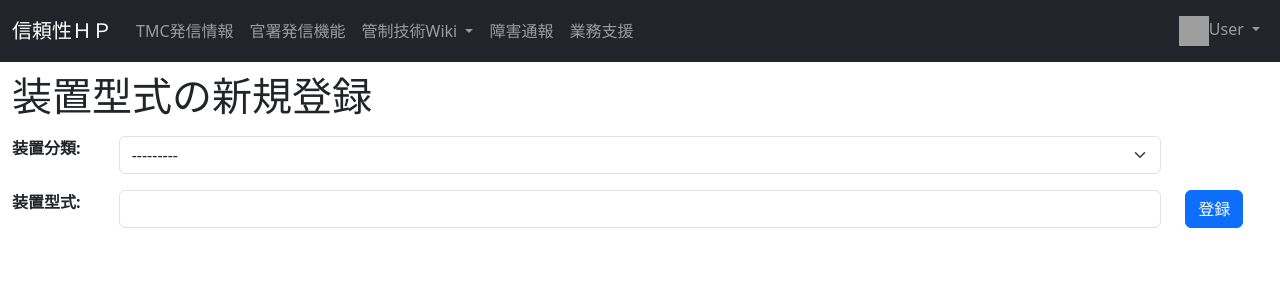
After one commit to anquess/r_info, a Django app: page /eqs/eqtypes/new/ in a window 1280 px wide. The commit adds this page. Shown: the top 300 px of the page. Run offline with Django 3.2, Linux system fonts and the light colour scheme; the visitor is signed in with stand-in values (Sample User, id 1); data that the repository does not hold is empty; parts of the project's set-up code (start-up, migrations or seed data) failed here and were passed over; some libraries are stand-ins or nearby versions; grey boxes are pictures that could not be loaded.

Commit message:
add 装置型式登録画面

```diff
--- a/rise_info/eqs/forms.py
+++ b/rise_info/eqs/forms.py
@@ -1,11 +1,11 @@
 from django import forms
 from django.http import Http404
 from django.urls import reverse_lazy
-
+from django.forms import ModelChoiceField
 import csv
 
 from .widgets import SuggestWidget
-from .models import Eqtype
+from .models import Eqtype, EQ_class
 from rise_info.baseForms import csvFormatCheck
 
 
@@ -17,16 +17,20 @@ def formatCheck(eqtypes):
 class EqTypeCreateForm(forms.ModelForm):
     def __init__(self, *args, **kwargs):
         super().__init__(*args, **kwargs)
-        for _, value in self.fields.items():
-            value.widget.attrs['placeholder'] = value.help_text
-            value.widget.attrs['class'] = 'form-control'
+        for key, value in self.fields.items():
+            value.widget.attrs['class'] = 'form-select'
 
+    #eq_class = ModelChoiceField(label="装置分類", queryset=EQ_class.objects.all())
     class Meta:
         model = Eqtype
-        fields = '__all__'
-        widgets = {
-            'relation_posts': SuggestWidget(attrs={'data-url': reverse_lazy('eqs:api_posts_get')}),
+        fields = ('eq_class',)
+        widget = {
+            'eq_class': forms.widgets.Select(attrs={
+                "class":"form-select",
+            })
         }
+
+
 
 
 class UploadFileForm(forms.Form):
--- a/rise_info/eqs/models.py
+++ b/rise_info/eqs/models.py
@@ -82,7 +82,7 @@ class Eqtype(models.Model):
     eq_class = models.ForeignKey(
         EQ_class, verbose_name='装置分類', null=True, blank=True,
         related_name='eqtype', on_delete=models.CASCADE)
-    create_at = models.DateTimeField(verbose_name='登録日時')
+    create_at = models.DateTimeField(verbose_name='登録日時', auto_now_add=True)
 
     def __str__(self):
         return self.id
--- /dev/null
+++ b/rise_info/eqs/templates/eqs/eqTypesNew.html
@@ -0,0 +1,30 @@
+{% extends "base.html" %}
+{% block extraheader %}
+<script src="/static/infos/js/clickCheck.js"></script>
+{% endblock %}
+{% block main %}
+<h1>装置型式の新規登録</h1>
+<form method="post">
+    {% csrf_token %}
+    <div class="row py-2">
+        <div class="col-1">
+            <label for="eq_class" class="form-label fw-bold">装置分類:</label>
+        </div>
+        <div class="col-10">
+            {{form.eq_class}}
+        </div>
+    </div>
+    <div class="row py-2">
+        <div class="col-1">
+            <label for="id" class="form-label fw-bold">装置型式:</label>
+        </div>
+        <div class="col-10">
+            <input class="form-control" id="id" name="id" maxlength="24">
+        </div>
+        <div class="col-1">
+            <button class="btn btn-primary" type="submit">登録</button>
+        </div>
+
+    </div>
+</form>
+{% endblock %}
--- a/rise_info/eqs/templates/eqs/eqtypes/upload.html
+++ b/rise_info/eqs/templates/eqs/eqtypes/upload.html
@@ -32,6 +32,7 @@
     </div>
   </div>
 </form>
+<a class="btn btn-primary" href="{% url 'eqs:eqtype_new' %}">新規登録</a>
 {% if eqtypes %}
 <table class="table">
   <thead>
--- a/rise_info/eqs/urls.py
+++ b/rise_info/eqs/urls.py
@@ -8,5 +8,6 @@ urlpatterns = [
     path('eqtypes/', views.file_upload, name='eqtype'),
     path('eqtypes/download/', views.file_downnload, name='eqtype_download'),
     path("eqtypes/<slug:slug>/del/", views.eqtype_del, name="eqtype_del"),
-    path('eqtypes/api/posts/', views.api_posts_get, name='api_posts_get')
+    path('eqtypes/api/posts/', views.api_posts_get, name='api_posts_get'),
+    path('eqtypes/new/', views.eqtype_new, name='eqtype_new')
 ]
--- a/rise_info/eqs/views.py
+++ b/rise_info/eqs/views.py
@@ -3,10 +3,11 @@ from django.http import HttpResponseRedirect, FileResponse
 from django.shortcuts import redirect, render
 from django.contrib import messages
 from django.http import JsonResponse
+from django.utils.text import slugify
 
 import sys
 
-from .forms import UploadFileForm
+from .forms import UploadFileForm, EqTypeCreateForm
 from .models import Eqtype, eqtypes_csv_import
 from accounts.views import addIsStaff
 from histories.models import getLastUpdateAt
@@ -82,3 +83,31 @@ def handle_uploaded_file(file_obj):
 @login_required
 def file_downnload(request):
     return FileResponse(open('uploads/documents/EQTypes.csv', 'rb'), filename='EQTypes.csv', as_attachment=True)
+
+@login_required
+def eqtype_new(request):
+    if not request.user.is_staff:
+        messages.add_message(request, messages.ERROR, 'この権限では許可されていません。')
+        return redirect('top')
+    if request.method == 'POST':
+        id = request.POST.get('id')
+        slug = slugify(id)
+
+        flg = True
+        if len(id) > 24:
+            messages.add_message(request, messages.ERROR, '装置型式は24文字以内')
+            flg = False
+        eqtype = Eqtype.objects.get_or_none(id=id)
+        if eqtype:
+            messages.add_message(request, messages.ERROR, '当該装置型式は既に登録されています')
+            flg = False
+        if flg:
+            eqtype = Eqtype.objects.create(id=id)
+            eqtype.slug = slug
+            eqtype.save()
+            messages.add_message(request, messages.INFO, slug + 'は登録されました')
+
+        return redirect('top')
+    else:
+        form = EqTypeCreateForm()
+    return render(request, "eqs/eqTypesNew.html",{'form':form})
```
